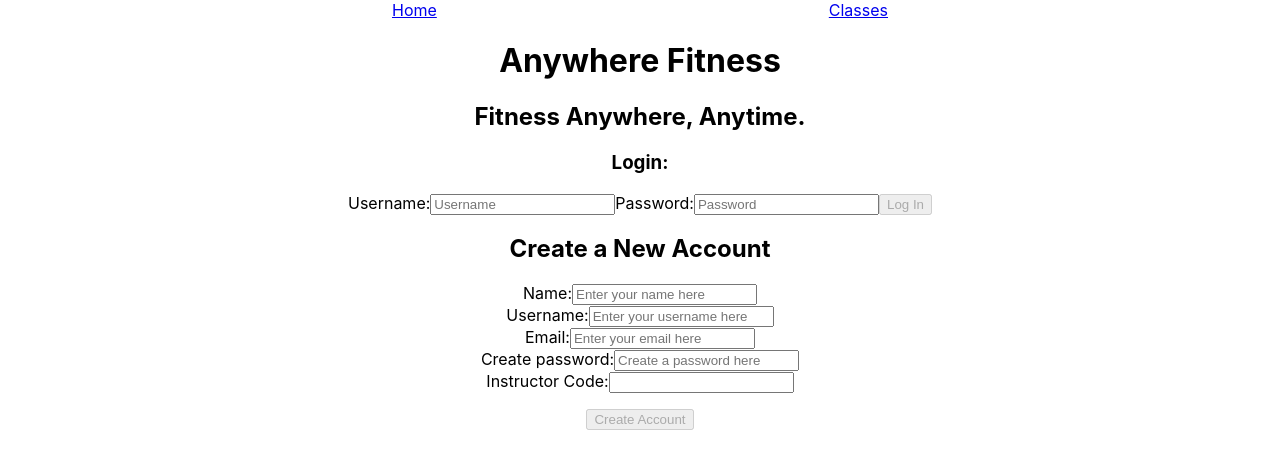
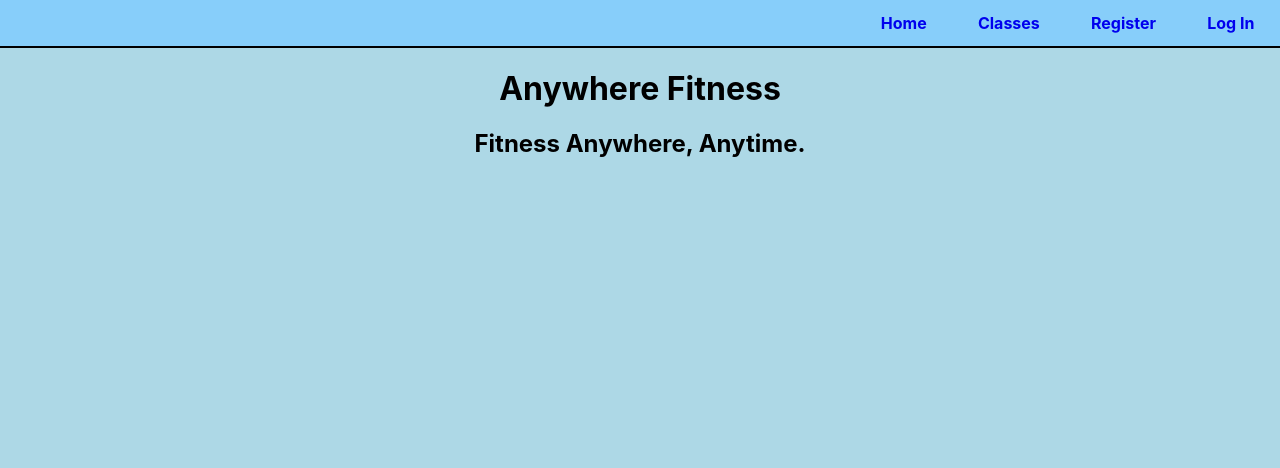
Before and after one commit to bbellify/bw1-front-end, a React (Create React App) app in the folder anywhere-fitness-oct-2021/: page / in a window 1280 px wide. Shown: the top 468 px of the page. Built offline with nearby package versions, Linux system fonts and the light colour scheme.

Commit message:
styling added, nav links added

```diff
--- a/anywhere-fitness-oct-2021/package.json
+++ b/anywhere-fitness-oct-2021/package.json
@@ -11,6 +11,7 @@
     "react-dom": "^17.0.2",
     "react-router-dom": "^5.3.0",
     "react-scripts": "4.0.3",
+    "styled-components": "^5.3.1",
     "web-vitals": "^1.1.2",
     "yup": "^0.32.11"
   },
--- a/anywhere-fitness-oct-2021/src/App.css
+++ b/anywhere-fitness-oct-2021/src/App.css
@@ -2,37 +2,18 @@
   text-align: center;
 }
 
-.App-logo {
-  height: 40vmin;
-  pointer-events: none;
+body {
+  background-color: lightblue;
+}
+nav a {
+  margin: 1% 2%;
+  font-weight: bold;
+  text-decoration: none;
+
+
 }
 
-@media (prefers-reduced-motion: no-preference) {
-  .App-logo {
-    animation: App-logo-spin infinite 20s linear;
-  }
+nav a:hover {
+  text-decoration: underline;
+
 }
-
-.App-header {
-  background-color: #282c34;
-  min-height: 100vh;
-  display: flex;
-  flex-direction: column;
-  align-items: center;
-  justify-content: center;
-  font-size: calc(10px + 2vmin);
-  color: white;
-}
-
-.App-link {
-  color: #61dafb;
-}
-
-@keyframes App-logo-spin {
-  from {
-    transform: rotate(0deg);
-  }
-  to {
-    transform: rotate(360deg);
-  }
-}
--- a/anywhere-fitness-oct-2021/src/App.js
+++ b/anywhere-fitness-oct-2021/src/App.js
@@ -1,19 +1,35 @@
 import './App.css';
 import { Route, Switch, NavLink } from 'react-router-dom';
+import styled from 'styled-components'
+
 //homepage
 import HomePage from './components/homepage'
+import Classes from './components/classes'
+import Login from './components/login'
+import Register from './components/register'
 
-import Classes from './components/classes'
+const Nav = styled.nav`
+  display: flex;
+  justify-content: right;
+  background-color: lightskyblue;
+  border-bottom: 2px solid black;
+
+`
+
+
+
 
 function App() {
   return (
     <div className="App">
-      <nav style={{
+      <Nav style={{
         display: 'flex',
-        justifyContent: 'space-evenly' }}>
+        justifyContent: 'right' }}>
         <NavLink to={'/'}>Home</NavLink>
         <NavLink to={'/classes'}>Classes</NavLink>
-      </nav>
+        <NavLink to={'/register'}>Register</NavLink>
+        <NavLink to={'/login'}>Log In</NavLink>
+      </Nav>
       <Switch>
         <Route exact path={'/'}>
           <HomePage/>
@@ -23,6 +39,16 @@ function App() {
           <Classes/>
         </Route>
 
+        <Route path={'/login'}>
+          <Login />
+        </Route>
+
+        <Route path={'/register'}>
+          <Register />
+        </Route>
+
+
+
     </Switch>
     </div>
   );
--- a/anywhere-fitness-oct-2021/src/components/homepage.js
+++ b/anywhere-fitness-oct-2021/src/components/homepage.js
@@ -1,6 +1,4 @@
 import React from 'react';
-import Login from './login'
-import Register from './register'
 
 const HomePage = () => {
     return (
@@ -8,8 +6,6 @@ const HomePage = () => {
         <h1>Anywhere Fitness</h1>
         <h2>Fitness Anywhere, Anytime.</h2>
 
-        <Login />
-        <Register />
     </div>
     )
 }
```
Also changed, not shown: 1 other file (tests, documents, lock files or other folders).
